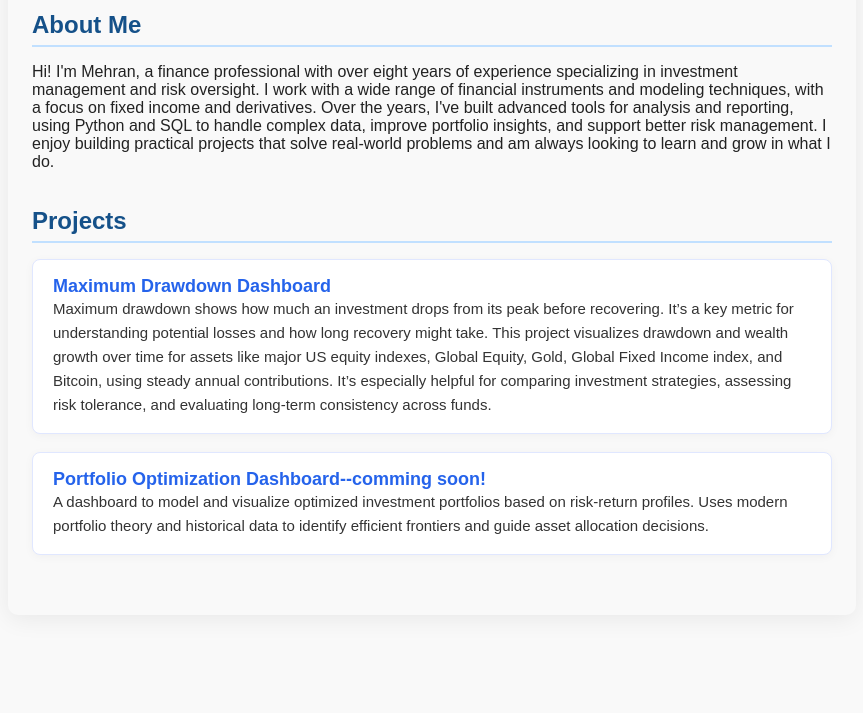
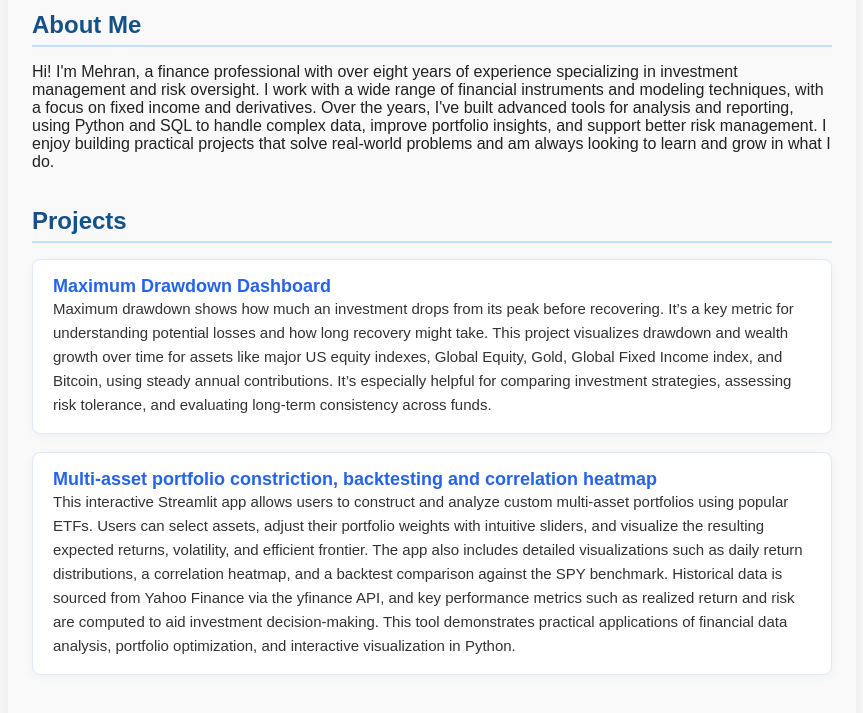
Before and after one commit to mehranlp/profile, a plain HTML site: page index.html in a window 1280 px wide. Shown: the part 143-856 px from the top of the page, without its empty margins (208-1071 px from the left). Before the commit the page ends 800 px from the top, so only its background shows below. Drawn offline with Linux system fonts and the light colour scheme.

Commit message:
Update index.html

```diff
--- a/index.html
+++ b/index.html
@@ -89,9 +89,9 @@
     </div>
 
     <div class="project-card">
-      <a class="project-title" href="https://github.com/mehranlp/your-other-project" target="_blank">Portfolio Optimization Dashboard--comming soon!</a>
+      <a class="project-title" href="https://multiasset-mp.streamlit.app/" target="_blank">Multi-asset portfolio constriction, backtesting and correlation heatmap</a>
       <div class="project-description">
-        A dashboard to model and visualize optimized investment portfolios based on risk-return profiles. Uses modern portfolio theory and historical data to identify efficient frontiers and guide asset allocation decisions.
+        This interactive Streamlit app allows users to construct and analyze custom multi-asset portfolios using popular ETFs. Users can select assets, adjust their portfolio weights with intuitive sliders, and visualize the resulting expected returns, volatility, and efficient frontier. The app also includes detailed visualizations such as daily return distributions, a correlation heatmap, and a backtest comparison against the SPY benchmark. Historical data is sourced from Yahoo Finance via the yfinance API, and key performance metrics such as realized return and risk are computed to aid investment decision-making. This tool demonstrates practical applications of financial data analysis, portfolio optimization, and interactive visualization in Python.
       </div>
     </div>
 
```
